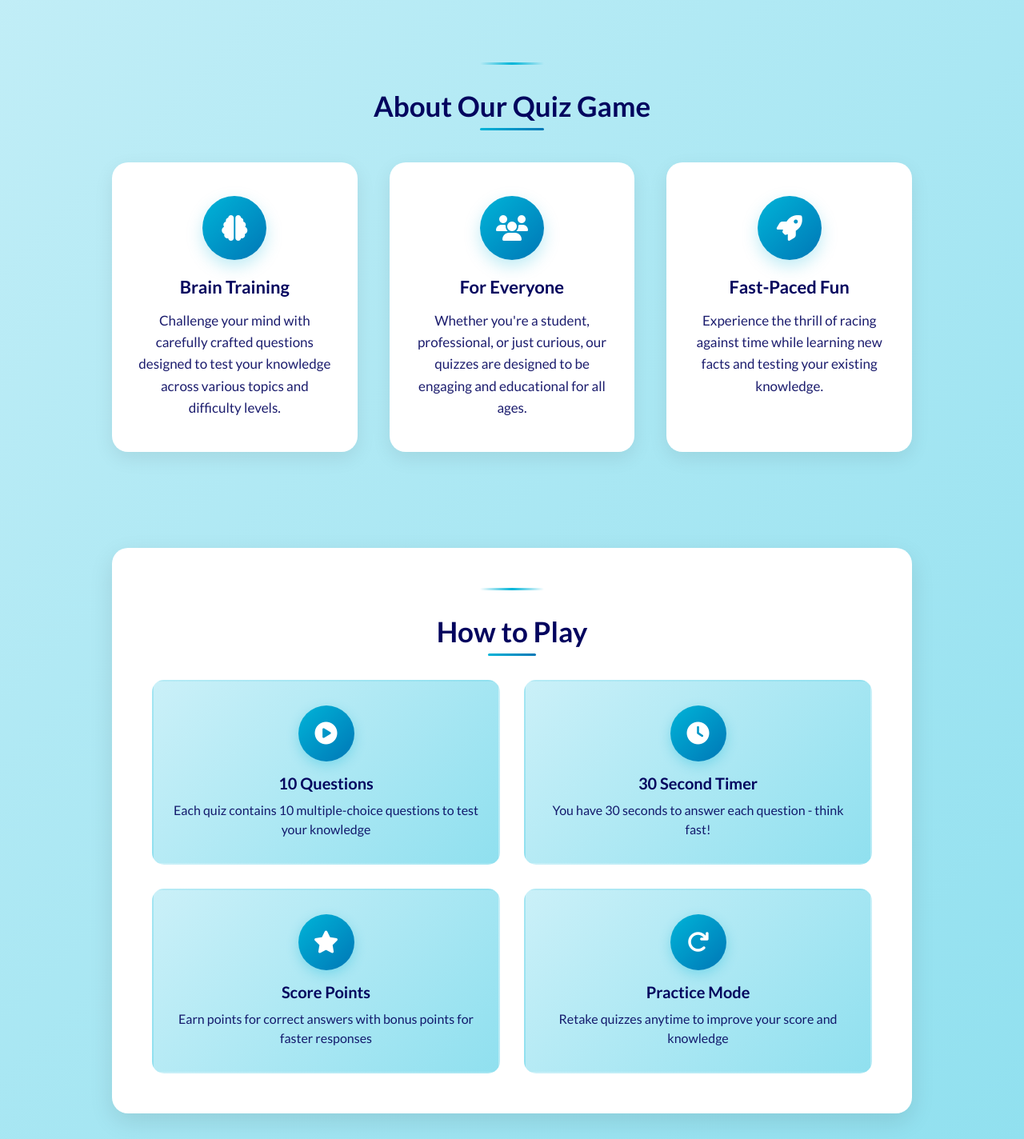
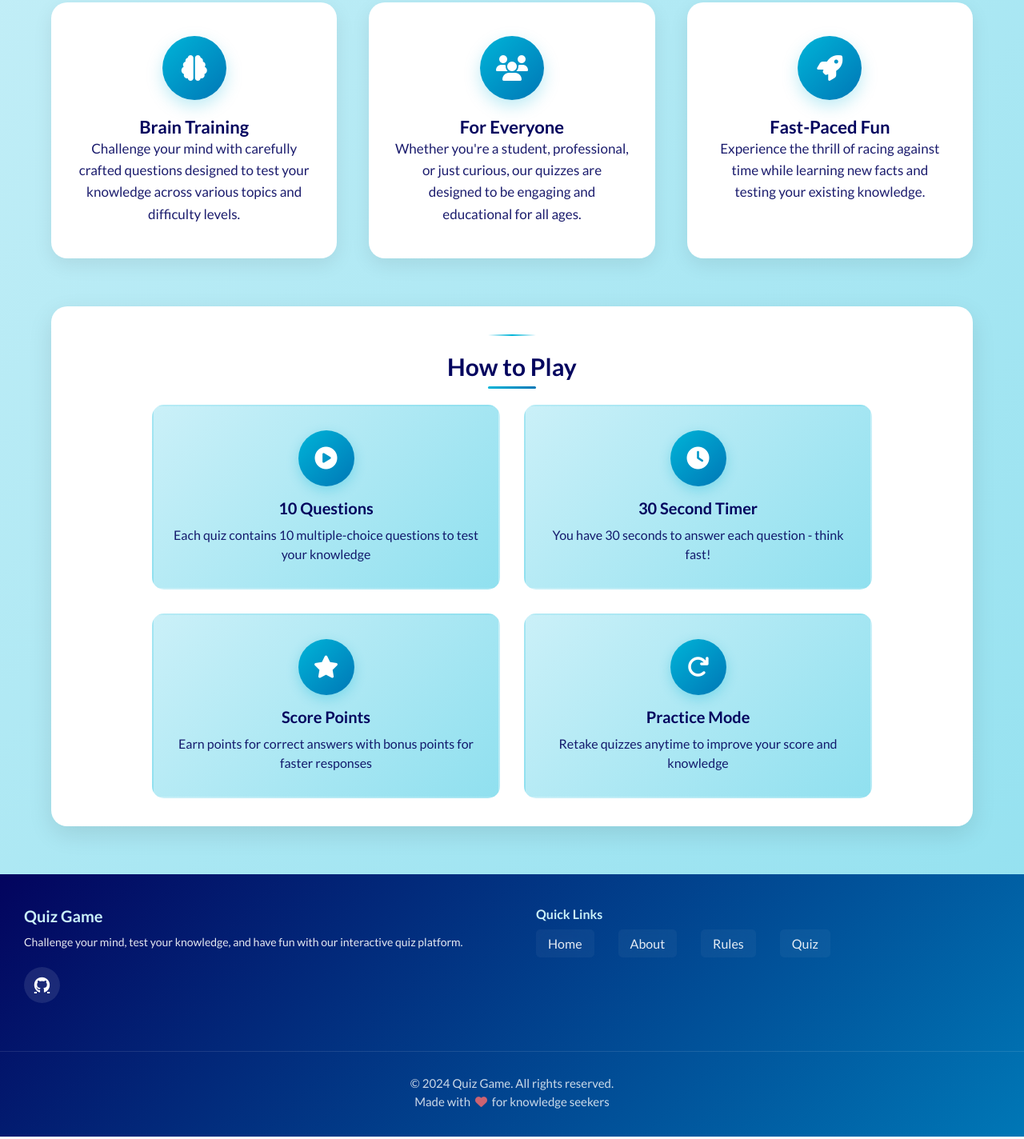
Before and after one commit to brandonlea/quiz-game, a plain HTML site: page index.html in a window 1280 px wide. Shown: the part 513-1937 px from the top of the page at 80% size. Drawn offline with Linux system fonts and the light colour scheme.

Commit message:
Styled footer in style.css and added footer in index.html

```diff
--- a/assets/css/style.css
+++ b/assets/css/style.css
@@ -1,16 +1,15 @@
 @import url('https://fonts.googleapis.com/css2?family=Lato:wght@400;700&display=swap');
 
 :root {
-    --primary-color: #03045E;        /* Deep navy */
-    --secondary-color: #CAF0F8;     /* Light aqua */
-    --accent-color: #00B4D8;        /* Bright cyan */
-    --mid-primary: #0077B6;         /* Rich blue */
-    --soft-accent: #90E0EF;         /* Soft aqua */
+    --primary-color: #03045E;
+    --secondary-color: #CAF0F8;
+    --accent-color: #00B4D8;
+    --mid-primary: #0077B6;
+    --soft-accent: #90E0EF;
     --white: #ffffff;
     --black: #000000;
 }
 
-/* Reset */
 * {
     margin: 0;
     padding: 0;
@@ -31,14 +30,12 @@ body {
     min-height: 100vh;
 }
 
-/* Utility Classes */
 .flex-center {
     display: flex;
     justify-content: center;
     align-items: center;
 }
 
-/* Text Classes */
 .text-title {
     font-size: 2rem;
 }
@@ -55,70 +52,6 @@ body {
     font-weight: 700;
 }
 
-/* Background Utility Classes */
-.bg-primary {
-    background-color: var(--primary-color);
-}
-
-.bg-secondary {
-    background-color: var(--secondary-color);
-}
-
-.bg-accent {
-    background-color: var(--accent-color);
-}
-
-.bg-mid-primary {
-    background-color: var(--mid-primary);
-}
-
-.bg-soft-accent {
-    background-color: var(--soft-accent);
-}
-
-.bg-white {
-    background-color: var(--white);
-}
-
-.bg-black {
-    background-color: var(--black);
-}
-
-/* Gradient Background Utilities */
-.bg-gradient-primary {
-    background: linear-gradient(135deg, var(--primary-color), var(--mid-primary));
-}
-
-.bg-gradient-secondary {
-    background: linear-gradient(135deg, var(--secondary-color), var(--soft-accent));
-}
-
-.bg-gradient-navbar {
-    background: linear-gradient(90deg, var(--primary-color), var(--mid-primary));
-}
-
-/* Text Color Utilities */
-.text-primary {
-    color: var(--primary-color);
-}
-
-.text-secondary {
-    color: var(--secondary-color);
-}
-
-.text-accent {
-    color: var(--accent-color);
-}
-
-.text-white {
-    color: var(--white);
-}
-
-.text-black {
-    color: var(--black);
-}
-
-/* MOBILE FIRST - Navbar */
 .navbar {
     padding: 1rem;
     position: fixed;
@@ -140,7 +73,6 @@ body {
     text-decoration: none;
 }
 
-/* Mobile navigation - hidden by default */
 .nav-links {
     display: none;
     position: absolute;
@@ -153,7 +85,6 @@ body {
     box-shadow: 0 0.4rem 0.6rem rgba(0, 0, 0, 0.1);
 }
 
-/* Mobile menu active state */
 .nav-links.active {
     display: flex;
     flex-direction: column;
@@ -185,7 +116,6 @@ body {
     background-color: rgba(255, 255, 255, 0.1);
 }
 
-/* Mobile hamburger button */
 .hamburger {
     display: block;
     padding: 0.8rem;
@@ -201,45 +131,44 @@ body {
     color: var(--secondary-color);
 }
 
-/* MOBILE FIRST - Header */
 #home {
     background: linear-gradient(135deg, var(--primary-color), var(--mid-primary));
     color: var(--white);
-    margin-top: 8rem;
-    margin-bottom: 8rem; /* Add bottom margin */
-    width: 90%;
+    margin-top: 6rem;
+    margin-bottom: 4rem;
+    width: 95%;
+    max-width: 1200px;
     margin-left: auto;
     margin-right: auto;
-    padding: 3rem 2rem;
+    padding: 2.5rem 2rem;
     border-radius: 1.5rem;
     box-shadow: 0 0.8rem 2rem rgba(0, 0, 0, 0.2);
     text-align: center;
 }
 
 #home h1 {
-    font-size: 2.8rem;
-    margin-bottom: 2rem;
+    font-size: 2.4rem;
+    margin-bottom: 1.5rem;
     color: var(--secondary-color);
     text-shadow: 0 2px 4px rgba(0, 0, 0, 0.3);
 }
 
 #home p {
-    font-size: 1.6rem;
-    line-height: 1.6;
+    font-size: 1.4rem;
+    line-height: 1.5;
     color: var(--white);
-    margin-bottom: 2.5rem;
+    margin-bottom: 2rem;
 }
 
-/* Mobile CTA button */
 .cta-button {
     display: inline-block;
     background: var(--accent-color);
     color: var(--white);
-    padding: 1.5rem 3rem;
+    padding: 1.2rem 2.5rem;
     border-radius: 2.5rem;
     text-decoration: none;
     font-weight: 700;
-    font-size: 1.6rem;
+    font-size: 1.4rem;
     transition: all 0.3s ease;
     box-shadow: 0 4px 15px rgba(0, 180, 216, 0.3);
     min-width: 200px;
@@ -251,12 +180,103 @@ body {
     box-shadow: 0 6px 20px rgba(0, 180, 216, 0.4);
 }
 
-/* Quiz Rules */
+.about-section {
+    margin: 4rem auto 4rem;
+    width: 95%;
+    max-width: 1200px;
+}
+
+.about-content {
+    text-align: center;
+}
+
+.about-content h2 {
+    color: var(--primary-color);
+    font-size: 2.4rem;
+    margin-bottom: 3rem;
+    font-weight: 700;
+    position: relative;
+}
+
+.about-content h2::after {
+    content: '';
+    position: absolute;
+    bottom: -1rem;
+    left: 50%;
+    transform: translateX(-50%);
+    width: 8rem;
+    height: 0.3rem;
+    background: linear-gradient(90deg, var(--accent-color), var(--mid-primary));
+    border-radius: 0.2rem;
+}
+
+.about-grid {
+    display: grid;
+    grid-template-columns: 1fr;
+    gap: 2rem;
+}
+
+.about-card {
+    background: var(--white);
+    padding: 2rem 2rem;
+    border-radius: 2rem;
+    box-shadow: 0 0.8rem 2.5rem rgba(0, 0, 0, 0.08);
+    transition: all 0.3s ease;
+    border: 2px solid transparent;
+}
+
+.about-card:hover {
+    transform: translateY(-8px);
+    border-color: var(--accent-color);
+    box-shadow: 0 1.5rem 4rem rgba(0, 180, 216, 0.15);
+}
+
+.about-icon {
+    width: 7rem;
+    height: 7rem;
+    background: linear-gradient(135deg, var(--accent-color), var(--mid-primary));
+    border-radius: 50%;
+    display: flex;
+    align-items: center;
+    justify-content: center;
+    margin: 0 auto 2rem;
+    box-shadow: 0 0.8rem 2rem rgba(0, 180, 216, 0.25);
+}
+
+.about-icon i {
+    color: var(--white);
+    font-size: 2.8rem;
+}
+
+.about-card h3 {
+    color: var(--primary-color);
+    font-size: 1.6rem;
+    font-weight: 700;
+}
+
+.about-card p {
+    color: var(--primary-color);
+    font-size: 1.4rem;
+    line-height: 1.6;
+    opacity: 0.9;
+}
+
+.about-section::before {
+    content: '';
+    display: block;
+    width: 6rem;
+    height: 0.2rem;
+    background: linear-gradient(90deg, transparent, var(--accent-color), transparent);
+    margin: 0 auto 2rem;
+    border-radius: 0.1rem;
+}
+
 .quiz-rules {
     background: var(--white);
-    margin: 10rem auto 6rem; /* Increased top margin */
+    margin: 4rem auto 4rem;
     width: 95%;
-    padding: 4rem 2rem;
+    max-width: 1200px;
+    padding: 3rem 2rem;
     border-radius: 2rem;
     box-shadow: 0 1rem 3rem rgba(0, 0, 0, 0.1);
     text-align: center;
@@ -264,8 +284,8 @@ body {
 
 .quiz-rules h2 {
     color: var(--primary-color);
-    font-size: 2.8rem;
-    margin-bottom: 3rem;
+    font-size: 2.4rem;
+    margin-bottom: 2.5rem;
     font-weight: 700;
     position: relative;
 }
@@ -285,14 +305,14 @@ body {
 .rules-grid {
     display: grid;
     grid-template-columns: 1fr;
-    gap: 2.5rem;
+    gap: 2rem;
     max-width: 600px;
     margin: 0 auto;
 }
 
 .rule-card {
     background: linear-gradient(135deg, var(--secondary-color), var(--soft-accent));
-    padding: 2.5rem 2rem;
+    padding: 2rem 2rem;
     border-radius: 1.5rem;
     text-align: center;
     transition: all 0.3s ease;
@@ -324,110 +344,16 @@ body {
 
 .rule-card h3 {
     color: var(--primary-color);
-    font-size: 1.8rem;
+    font-size: 1.6rem;
     margin-bottom: 1rem;
     font-weight: 700;
 }
 
 .rule-card p {
     color: var(--primary-color);
-    font-size: 1.5rem;
+    font-size: 1.4rem;
     line-height: 1.5;
     opacity: 0.9;
-}
-
-/* About Section */
-.about-section {
-    margin: 10rem auto 8rem; /* Increased top and bottom margins */
-    width: 95%;
-    max-width: 1000px;
-}
-
-.about-content {
-    text-align: center;
-}
-
-.about-content h2 {
-    color: var(--primary-color);
-    font-size: 2.8rem;
-    margin-bottom: 4rem;
-    font-weight: 700;
-    position: relative;
-}
-
-.about-content h2::after {
-    content: '';
-    position: absolute;
-    bottom: -1rem;
-    left: 50%;
-    transform: translateX(-50%);
-    width: 8rem;
-    height: 0.3rem;
-    background: linear-gradient(90deg, var(--accent-color), var(--mid-primary));
-    border-radius: 0.2rem;
-}
-
-.about-grid {
-    display: grid;
-    grid-template-columns: 1fr;
-    gap: 3rem;
-}
-
-.about-card {
-    background: var(--white);
-    padding: 3rem 2.5rem;
-    border-radius: 2rem;
-    box-shadow: 0 0.8rem 2.5rem rgba(0, 0, 0, 0.08);
-    transition: all 0.3s ease;
-    border: 2px solid transparent;
-}
-
-.about-card:hover {
-    transform: translateY(-8px);
-    border-color: var(--accent-color);
-    box-shadow: 0 1.5rem 4rem rgba(0, 180, 216, 0.15);
-}
-
-.about-icon {
-    width: 7rem;
-    height: 7rem;
-    background: linear-gradient(135deg, var(--accent-color), var(--mid-primary));
-    border-radius: 50%;
-    display: flex;
-    align-items: center;
-    justify-content: center;
-    margin: 0 auto 2rem;
-    box-shadow: 0 0.8rem 2rem rgba(0, 180, 216, 0.25);
-}
-
-.about-icon i {
-    color: var(--white);
-    font-size: 2.8rem;
-}
-
-.about-card h3 {
-    color: var(--primary-color);
-    font-size: 2rem;
-    margin-bottom: 1.5rem;
-    font-weight: 700;
-}
-
-.about-card p {
-    color: var(--primary-color);
-    font-size: 1.6rem;
-    line-height: 1.6;
-    opacity: 0.9;
-}
-
-/* Add subtle section dividers for visual separation */
-.about-section::before {
-    content: '';
-    display: block;
-    width: 6rem;
-    height: 0.2rem;
-    background: linear-gradient(90deg, transparent, var(--accent-color), transparent);
-    margin: 0 auto 2rem;
-    border-radius: 0.1rem;
 }
 
 .quiz-rules::before {
@@ -440,46 +366,134 @@ body {
     border-radius: 0.1rem;
 }
 
-/* Desktop enhancement for about section */
-@media (min-width: 992px) {
-    .about-section {
-        margin: 12rem auto 10rem; /* Even more space on desktop */
+.footer {
+    background: linear-gradient(135deg, var(--primary-color), var(--mid-primary));
+    color: var(--white);
+    margin-top: 4rem;
+    padding-top: 3rem;
+    width: 100%;
 }
 
-    .about-content h2 {
-        font-size: 3.5rem;
-        margin-bottom: 5rem;
+.footer-content {
+    display: grid;
+    grid-template-columns: 1fr;
+    gap: 2.5rem;
+    max-width: 1200px;
+    margin: 0 auto;
+    padding: 0 2rem;
 }
 
-    .about-grid {
-        grid-template-columns: repeat(3, 1fr);
-        gap: 4rem;
+.footer-section h3 {
+    color: var(--secondary-color);
+    font-size: 2rem;
+    margin-bottom: 1rem;
+    font-weight: 700;
 }
 
-    .about-card {
-        padding: 4rem 3rem;
+.footer-section h4 {
+    color: var(--secondary-color);
+    font-size: 1.6rem;
+    margin-bottom: 1rem;
+    font-weight: 700;
 }
 
-    .about-card h3 {
-        font-size: 2.2rem;
+.footer-section p {
+    color: var(--white);
+    font-size: 1.4rem;
+    line-height: 1.6;
+    margin-bottom: 1.5rem;
+    opacity: 0.9;
 }
 
-    .about-card p {
-        font-size: 1.7rem;
+.horizontal-links {
+    display: flex;
+    flex-wrap: wrap;
+    gap: 2rem;
+    justify-content: flex-start;
 }
 
-    .about-icon {
-        width: 8rem;
-        height: 8rem;
+.horizontal-links a {
+    color: var(--white);
+    text-decoration: none;
+    font-size: 1.5rem;
+    transition: all 0.3s ease;
+    opacity: 0.9;
+    padding: 0.5rem 1rem;
+    border-radius: 0.5rem;
+    background: rgba(255, 255, 255, 0.05);
+    backdrop-filter: blur(10px);
 }
 
-    .about-icon i {
-        font-size: 3.2rem;
-    }
+.horizontal-links a:hover {
+    color: var(--secondary-color);
+    opacity: 1;
+    background: rgba(255, 255, 255, 0.1);
+    transform: translateY(-2px);
 }
 
-/* DESKTOP - Large screens and up */
+.social-links {
+    display: flex;
+    gap: 1.5rem;
+    margin-top: 2rem;
+}
+
+.social-links a {
+    display: flex;
+    align-items: center;
+    justify-content: center;
+    width: 4rem;
+    height: 4rem;
+    background: rgba(255, 255, 255, 0.1);
+    border-radius: 50%;
+    color: var(--white);
+    font-size: 1.8rem;
+    transition: all 0.3s ease;
+    backdrop-filter: blur(10px);
+}
+
+.social-links a:hover {
+    background: var(--accent-color);
+    transform: translateY(-3px);
+    box-shadow: 0 0.5rem 1.5rem rgba(0, 180, 216, 0.3);
+}
+
+.footer-bottom {
+    border-top: 1px solid rgba(255, 255, 255, 0.1);
+    margin-top: 3rem;
+    padding: 1.5rem 0;
+}
+
+.footer-bottom-content {
+    text-align: center;
+    max-width: 1200px;
+    margin: 0 auto;
+    padding: 0 2rem;
+}
+
+.footer-bottom-content p {
+    color: var(--white);
+    font-size: 1.4rem;
+    margin-bottom: 0.5rem;
+    opacity: 0.8;
+}
+
+.footer-bottom-content .fa-heart {
+    color: #ff6b6b;
+    margin: 0 0.3rem;
+}
+
 @media (min-width: 992px) {
+    .navbar {
+        position: fixed;
+        top: 0;
+        left: 0;
+        padding: 1rem;
+        width: 100%;
+        display: flex;
+        justify-content: space-between;
+        align-items: center;
+    }
+
     .hamburger {
         display: none;
     }
@@ -515,19 +529,19 @@ body {
     }
 
     #home {
-        width: 70%;
-        max-width: 900px;
+        width: 90%;
+        max-width: 1400px;
         padding: 5rem 4rem;
-        margin-top: 12rem;
-        margin-bottom: 10rem; /* More space on desktop */
+        margin-top: 8rem;
+        margin-bottom: 6rem;
     }
 
     #home h1 {
-        font-size: 3.8rem;
+        font-size: 3rem;
     }
 
     #home p {
-        font-size: 2rem;
+        font-size: 1.6rem;
     }
 
     .cta-button {
@@ -535,17 +549,53 @@ body {
         font-size: 2rem;
     }
 
-    /* Desktop enhancement for rules */
+    .about-section {
+        margin: 6rem auto 6rem;
+        width: 90%;
+        max-width: 1400px;
+    }
+
+    .about-content h2 {
+        font-size: 3rem;
+        margin-bottom: 3.5rem;
+    }
+
+    .about-grid {
+        grid-template-columns: repeat(3, 1fr);
+        gap: 4rem;
+    }
+
+    .about-card {
+        padding: 4rem 3rem;
+    }
+
+    .about-card h3 {
+        font-size: 2.2rem;
+    }
+
+    .about-card p {
+        font-size: 1.7rem;
+    }
+
+    .about-icon {
+        width: 8rem;
+        height: 8rem;
+    }
+
+    .about-icon i {
+        font-size: 3.2rem;
+    }
+
     .quiz-rules {
         width: 90%;
-        max-width: 1000px;
-        padding: 5rem 3rem;
-        margin: 12rem auto 8rem; /* More space on desktop */
+        max-width: 1400px;
+        margin: 6rem auto 6rem;
+        padding: 3.5rem 3rem;
     }
 
     .quiz-rules h2 {
-        font-size: 3.5rem;
-        margin-bottom: 4rem;
+        font-size: 3rem;
+        margin-bottom: 3rem;
     }
 
     .rules-grid {
@@ -575,11 +625,53 @@ body {
         font-size: 2.8rem;
     }
 
-    /* Larger section dividers on desktop */
-    .about-section::before,
-    .quiz-rules::before {
-        width: 8rem;
-        height: 0.3rem;
-        margin-bottom: 3rem;
+    .footer {
+        margin-top: 6rem;
+        padding-top: 4rem;
+    }
+
+    .footer-content {
+        max-width: 1400px;
+        grid-template-columns: repeat(2, 1fr);
+        gap: 6rem;
+        padding: 0 3rem;
+    }
+
+    .horizontal-links {
+        gap: 3rem;
+    }
+
+    .horizontal-links a {
+        font-size: 1.6rem;
+        padding: 0.8rem 1.5rem;
+    }
+
+    .social-links a {
+        width: 4.5rem;
+        height: 4.5rem;
+        font-size: 2rem;
+    }
+
+    .footer-bottom {
+        margin-top: 6rem;
+        padding: 3rem 0;
+    }
+
+    .footer-bottom-content p {
+        font-size: 1.5rem;
     }
 }
+
+@media (max-width: 480px) {
+    #home,
+    .about-section,
+    .quiz-rules {
+        width: 98%;
+        padding-left: 1rem;
+        padding-right: 1rem;
+    }
+
+    .footer-content {
+        padding: 0 1rem;
+    }
+}
--- a/index.html
+++ b/index.html
@@ -117,6 +117,37 @@
     </div>
     <!-- End Quiz Rules -->
 
+    <!-- Footer -->
+    <footer class="footer">
+        <div class="footer-content">
+            <div class="footer-section">
+                <h3>Quiz Game</h3>
+                <p>Challenge your mind, test your knowledge, and have fun with our interactive quiz platform.</p>
+                <div class="social-links">
+                    <a href="#" aria-label="GitHub"><i class="fab fa-github"></i></a>
+                </div>
+            </div>
+
+            <div class="footer-section">
+                <h4>Quick Links</h4>
+                <div class="horizontal-links">
+                    <a href="#home">Home</a>
+                    <a href="#about">About</a>
+                    <a href="#rules">Rules</a>
+                    <a href="#quiz">Quiz</a>
+                </div>
+            </div>
+        </div>
+
+        <div class="footer-bottom">
+            <div class="footer-bottom-content">
+                <p>&copy; 2024 Quiz Game. All rights reserved.</p>
+                <p>Made with <i class="fas fa-heart"></i> for knowledge seekers</p>
+            </div>
+        </div>
+    </footer>
+    <!-- End Footer -->
+
     <script src="assets/js/script.js" defer></script>
 </body>
 
```
Lines whose indentation alone changed are shown as unchanged.
